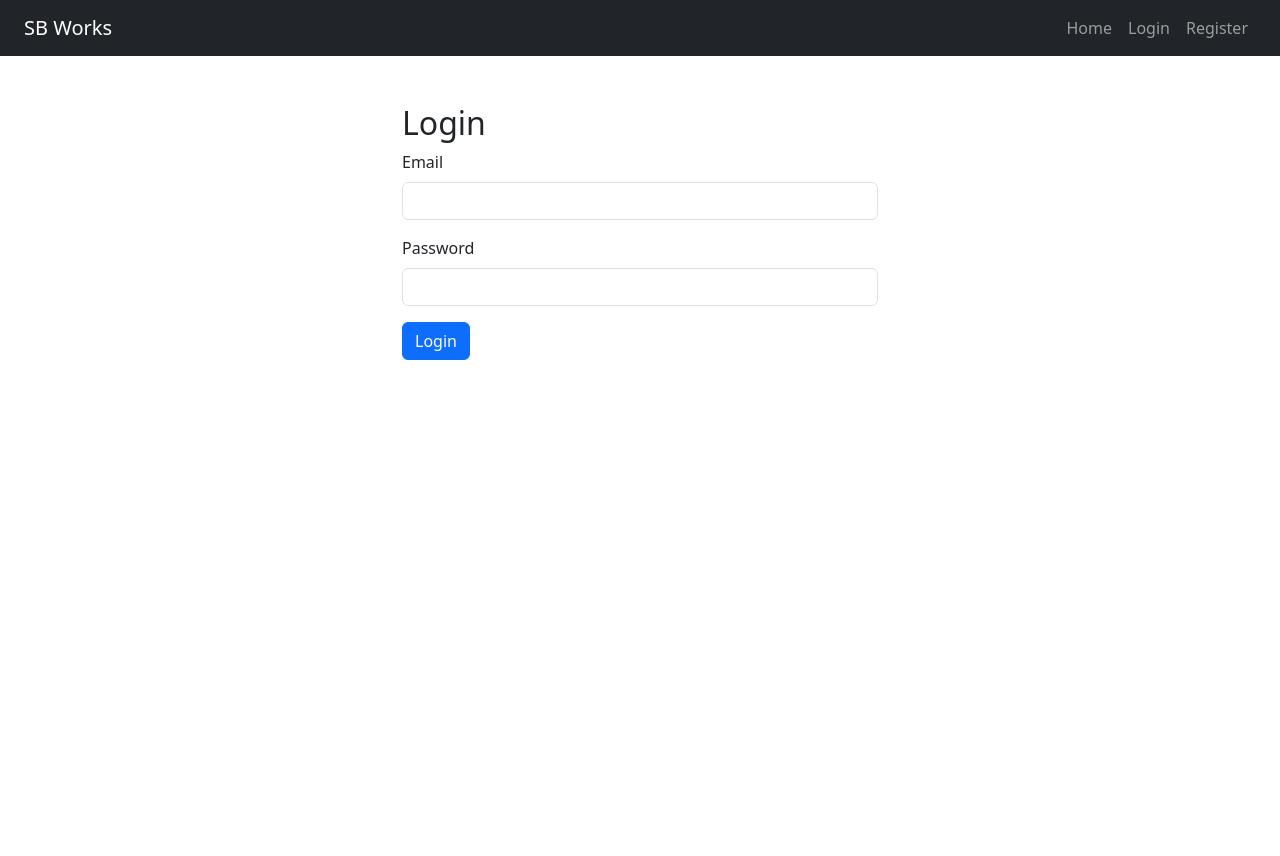
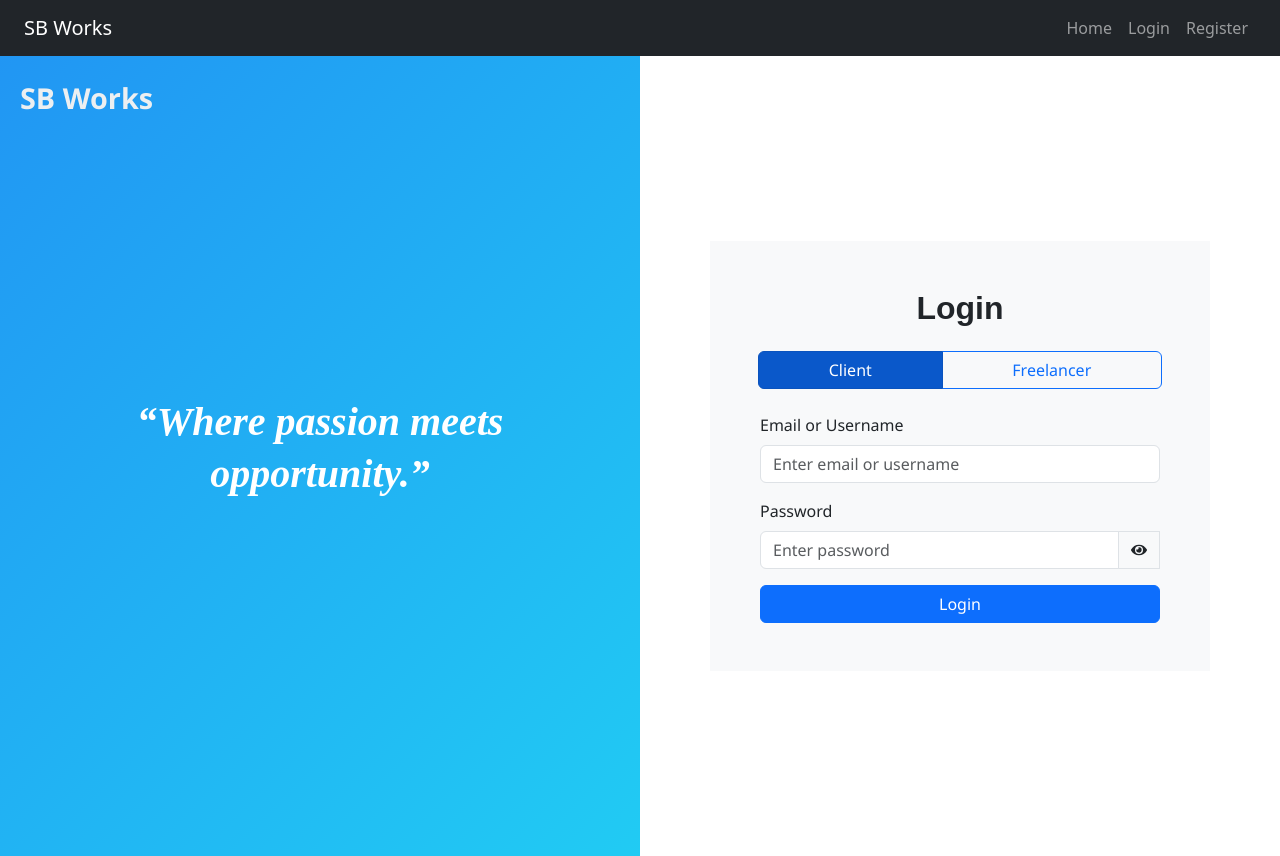
Before and after one commit to B-Acharekar/freelance-app, a React (Vite) app in the folder client/: page /login in a window 1280 px wide. Before the commit the page ends 800 px from the top, so only its background shows below. Built offline with nearby package versions, Linux system fonts and the light colour scheme; the HTML template or start-up script is replaced by a standard one.

Commit message:
feat: polished login & register UI using Bootstrap, functionality pending fix

```diff
--- a/client/src/pages/Login.jsx
+++ b/client/src/pages/Login.jsx
@@ -1,40 +1,209 @@
-import { useState } from 'react';
-import { Form, Button, Container } from 'react-bootstrap';
-import { loginUser } from '../services/auth';
-import { useNavigate } from 'react-router-dom';
-import { useAuth } from '../context/AuthContext';
+import { useState } from "react";
+import {
+  Form,
+  Button,
+  Container,
+  Row,
+  Col,
+  ToggleButton,
+  ButtonGroup,
+  ProgressBar,
+  InputGroup,
+} from "react-bootstrap";
+import { loginUser } from "../services/auth";
+import { useNavigate } from "react-router-dom";
+import { useAuth } from "../context/AuthContext";
+import { FaEye, FaEyeSlash } from "react-icons/fa";
 
 const Login = () => {
-    const [form, setForm] = useState({ email: '', password: '' });
   const navigate = useNavigate();
   const { login } = useAuth();
 
+  const [form, setForm] = useState({
+    role: "client",
+    emailOrUsername: "",
+    password: "",
+  });
+
+  const [loading, setLoading] = useState(false);
+  const [error, setError] = useState("");
+
+  const [showPassword, setShowPassword] = useState(false);
+
   const handleSubmit = async (e) => {
     e.preventDefault();
+    setError("");
+    setLoading(true);
+
+    if (!form.emailOrUsername.trim() || !form.password.trim()) {
+      setError("Please fill all fields");
+      setLoading(false);
+      return;
+    }
+
     try {
       const res = await loginUser(form);
-            console.log("Login Response:", res.data);//Debug
       login(res.data.user.name, res.data.token);
-            navigate('/dashboard');
+      navigate("/dashboard");
     } catch (err) {
-            alert('Login failed');
+      setError("Login failed. Check your credentials.");
+    } finally {
+      setLoading(false);
     }
   };
 
   return (
-        <Container className="mt-5" style={{ maxWidth: '500px' }}>
-            <h2>Login</h2>
-            <Form onSubmit={handleSubmit}>
-                <Form.Group className="mb-3">
-                    <Form.Label>Email</Form.Label>
-                    <Form.Control type="email" required value={form.email} onChange={e => setForm({ ...form, email: e.target.value })} />
+    <Container fluid className="vh-100">
+      <Row className="h-100">
+        {/* Left Panel */}
+        <Col
+          md={6}
+          className="d-flex flex-column p-5"
+          style={{
+            background: "linear-gradient(135deg, #2196f3, #21cbf3)",
+            color: "#fff",
+            position: "relative",
+            fontFamily: "'Playfair Display', serif",
+          }}
+        >
+          <div
+            style={{
+              position: "absolute",
+              top: 20,
+              left: 20,
+              fontWeight: "700",
+              fontSize: "1.8rem",
+              color: "#eceff1",
+              fontFamily: "'Segoe UI', Tahoma, Geneva, Verdana, sans-serif",
+              userSelect: "none",
+            }}
+          >
+            SB Works
+          </div>
+
+          <div className="d-flex flex-grow-1 justify-content-center align-items-center">
+            <blockquote
+              className="text-center"
+              style={{
+                fontSize: "2.5rem",
+                fontStyle: "italic",
+                fontWeight: "600",
+                lineHeight: "1.3",
+                maxWidth: "500px",
+                userSelect: "none",
+              }}
+            >
+              “Where passion meets opportunity.”
+            </blockquote>
+          </div>
+        </Col>
+
+        {/* Right Panel */}
+        <Col
+          md={6}
+          className="d-flex flex-column justify-content-center align-items-center p-5 bg-light"
+          style={{
+            fontFamily: "'Segoe UI', Tahoma, Geneva, Verdana, sans-serif",
+            maxWidth: "500px",
+            margin: "auto",
+          }}
+        >
+          {loading && <ProgressBar animated now={100} className="w-100 mb-3" />}
+
+          <h2
+            className="mb-4 fw-semibold text-center"
+            style={{ fontFamily: "'Montserrat', sans-serif" }}
+          >
+            Login
+          </h2>
+
+          {/* Role toggle */}
+          <ButtonGroup className="mb-4 w-100 justify-content-center">
+            {["client", "freelancer"].map((role) => (
+              <ToggleButton
+                key={role}
+                id={`radio-${role}`}
+                type="radio"
+                variant={form.role === role ? "primary" : "outline-primary"}
+                name="role"
+                value={role}
+                checked={form.role === role}
+                onChange={(e) =>
+                  setForm({ ...form, role: e.currentTarget.value })
+                }
+                style={{ minWidth: "120px" }}
+              >
+                {role.charAt(0).toUpperCase() + role.slice(1)}
+              </ToggleButton>
+            ))}
+          </ButtonGroup>
+
+          <Form
+            onSubmit={handleSubmit}
+            noValidate
+            style={{ width: "100%", maxWidth: "400px", margin: "0 auto" }}
+          >
+            <Form.Group className="mb-3" controlId="emailOrUsername">
+              <Form.Label>Email or Username</Form.Label>
+              <Form.Control
+                type="text"
+                placeholder="Enter email or username"
+                value={form.emailOrUsername}
+                onChange={(e) =>
+                  setForm({ ...form, emailOrUsername: e.target.value })
+                }
+                isInvalid={!!error && !form.emailOrUsername.trim()}
+                required
+              />
+              <Form.Control.Feedback type="invalid">
+                Please enter your email or username.
+              </Form.Control.Feedback>
             </Form.Group>
-                <Form.Group className="mb-3">
+
+            <Form.Group className="mb-3" controlId="password">
               <Form.Label>Password</Form.Label>
-                    <Form.Control type="password" required value={form.password} onChange={e => setForm({ ...form, password: e.target.value })} />
+              <InputGroup>
+                <Form.Control
+                  type={showPassword ? "text" : "password"}
+                  placeholder="Enter password"
+                  value={form.password}
+                  onChange={(e) =>
+                    setForm({ ...form, password: e.target.value })
+                  }
+                  isInvalid={!!error && !form.password.trim()}
+                  required
+                />
+                <InputGroup.Text
+                  style={{ cursor: "pointer" }}
+                  onClick={() => setShowPassword(!showPassword)}
+                  tabIndex={-1}
+                  aria-label={showPassword ? "Hide password" : "Show password"}
+                >
+                  {showPassword ? <FaEyeSlash /> : <FaEye />}
+                </InputGroup.Text>
+                <Form.Control.Feedback type="invalid">
+                  Please enter your password.
+                </Form.Control.Feedback>
+              </InputGroup>
             </Form.Group>
-                <Button type="submit" variant="primary">Login</Button>
+
+            {error && (
+              <div className="text-danger mb-3" style={{ userSelect: "none" }}>
+                {error}
+              </div>
+            )}
+
+            <Button
+              type="submit"
+              variant="primary"
+              className="w-100"
+              disabled={loading}
+            >
+              Login
+            </Button>
           </Form>
+        </Col>
+      </Row>
     </Container>
   );
 };
--- a/client/src/pages/Register.jsx
+++ b/client/src/pages/Register.jsx
@@ -1,40 +1,174 @@
-import { useState } from 'react';
-import { Form, Button, Container } from 'react-bootstrap';
-import { registerUser } from '../services/auth';
-import { useNavigate } from 'react-router-dom';
+import { useState } from "react";
+import {
+  Form,
+  Button,
+  Container,
+  Row,
+  Col,
+  ToggleButton,
+  ButtonGroup,
+} from "react-bootstrap";
+import { registerUser } from "../services/auth";
+import { useNavigate } from "react-router-dom";
 
 const Register = () => {
-  const [form, setForm] = useState({ name: '', email: '', password: '' });
   const navigate = useNavigate();
+
+  const [form, setForm] = useState({
+    name: "",
+    email: "",
+    phone: "",
+    password: "",
+    role: "client",
+  });
 
   const handleSubmit = async (e) => {
     e.preventDefault();
     try {
       await registerUser(form);
-      navigate('/login');
+      navigate("/login");
     } catch (err) {
-      alert('Registration failed');
+      alert("Registration failed");
     }
   };
 
   return (
-    <Container className="mt-5" style={{ maxWidth: '500px' }}>
-      <h2>Register</h2>
+    <Container fluid className="vh-100">
+      <Row className="h-100">
+        {/* Left Panel */}
+        <Col
+          md={6}
+          className="d-flex flex-column p-5"
+          style={{
+            background: "linear-gradient(135deg, #2196f3, #21cbf3)",
+            color: "#fff",
+            position: "relative",
+            fontFamily: "'Playfair Display', serif",
+          }}
+        >
+          {/* SB Works top-left */}
+          <div
+            style={{
+              position: "absolute",
+              top: 20,
+              left: 20,
+              fontWeight: "700",
+              fontSize: "1.8rem",
+              color: "#eceff1",
+              fontFamily: "'Segoe UI', Tahoma, Geneva, Verdana, sans-serif",
+              userSelect: "none",
+            }}
+          >
+            SB Works
+          </div>
+
+          {/* Centered quote */}
+          <div className="d-flex flex-grow-1 justify-content-center align-items-center">
+            <blockquote
+              className="text-center"
+              style={{
+                fontSize: "2.5rem",
+                fontStyle: "italic",
+                fontWeight: "600",
+                lineHeight: "1.3",
+                maxWidth: "500px",
+                userSelect: "none",
+              }}
+            >
+              “Do what you love, and you’ll never work a day in your life.”
+            </blockquote>
+          </div>
+        </Col>
+
+        {/* Right Panel */}
+        <Col
+          md={6}
+          className="d-flex justify-content-center align-items-center p-5 bg-light"
+          style={{ fontFamily: "'Segoe UI', Tahoma, Geneva, Verdana, sans-serif" }}
+        >
+          <div style={{ width: "100%", maxWidth: "500px" }}>
+            <h2 className="mb-4 fw-semibold text-center">Create an Account</h2>
+
+            {/* Role Switch */}
+            <Form.Group className="mb-4 text-center">
+              <ButtonGroup>
+                {["client", "freelancer"].map((role) => (
+                  <ToggleButton
+                    key={role}
+                    id={`radio-${role}`}
+                    type="radio"
+                    variant={
+                      form.role === role ? "primary" : "outline-primary"
+                    }
+                    name="role"
+                    value={role}
+                    checked={form.role === role}
+                    onChange={(e) =>
+                      setForm({ ...form, role: e.currentTarget.value })
+                    }
+                  >
+                    {role.charAt(0).toUpperCase() + role.slice(1)}
+                  </ToggleButton>
+                ))}
+              </ButtonGroup>
+            </Form.Group>
+
             <Form onSubmit={handleSubmit}>
               <Form.Group className="mb-3">
-          <Form.Label>Name</Form.Label>
-          <Form.Control required value={form.name} onChange={e => setForm({ ...form, name: e.target.value })} />
+                <Form.Label>Full Name</Form.Label>
+                <Form.Control
+                  type="text"
+                  required
+                  value={form.name}
+                  onChange={(e) =>
+                    setForm({ ...form, name: e.target.value })
+                  }
+                />
               </Form.Group>
+
               <Form.Group className="mb-3">
-          <Form.Label>Email</Form.Label>
-          <Form.Control type="email" required value={form.email} onChange={e => setForm({ ...form, email: e.target.value })} />
+                <Form.Label>Email Address</Form.Label>
+                <Form.Control
+                  type="email"
+                  required
+                  value={form.email}
+                  onChange={(e) =>
+                    setForm({ ...form, email: e.target.value })
+                  }
+                />
               </Form.Group>
+
+              <Form.Group className="mb-3">
+                <Form.Label>Phone Number</Form.Label>
+                <Form.Control
+                  type="tel"
+                  required
+                  value={form.phone}
+                  onChange={(e) =>
+                    setForm({ ...form, phone: e.target.value })
+                  }
+                />
+              </Form.Group>
+
               <Form.Group className="mb-3">
                 <Form.Label>Password</Form.Label>
-          <Form.Control type="password" required value={form.password} onChange={e => setForm({ ...form, password: e.target.value })} />
+                <Form.Control
+                  type="password"
+                  required
+                  value={form.password}
+                  onChange={(e) =>
+                    setForm({ ...form, password: e.target.value })
+                  }
+                />
               </Form.Group>
-        <Button type="submit" variant="success">Register</Button>
+
+              <Button type="submit" variant="primary" className="w-100">
+                Create an Account
+              </Button>
             </Form>
+          </div>
+        </Col>
+      </Row>
     </Container>
   );
 };
--- /dev/null
+++ b/package.json
@@ -0,0 +1,5 @@
+{
+  "dependencies": {
+    "react-icons": "^5.5.0"
+  }
+}
```
Also changed, not shown: 1 other file (tests, documents, lock files or other folders). Lines whose indentation alone changed are shown as unchanged.
